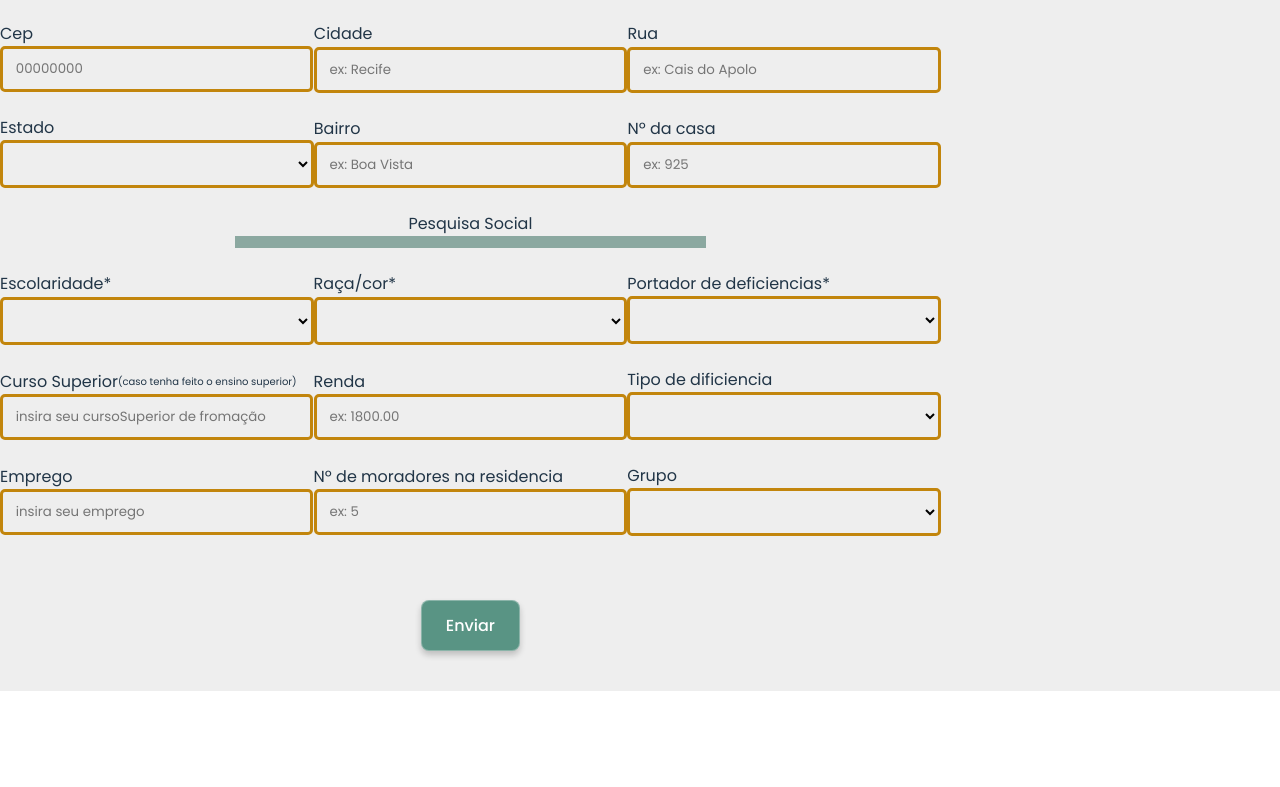
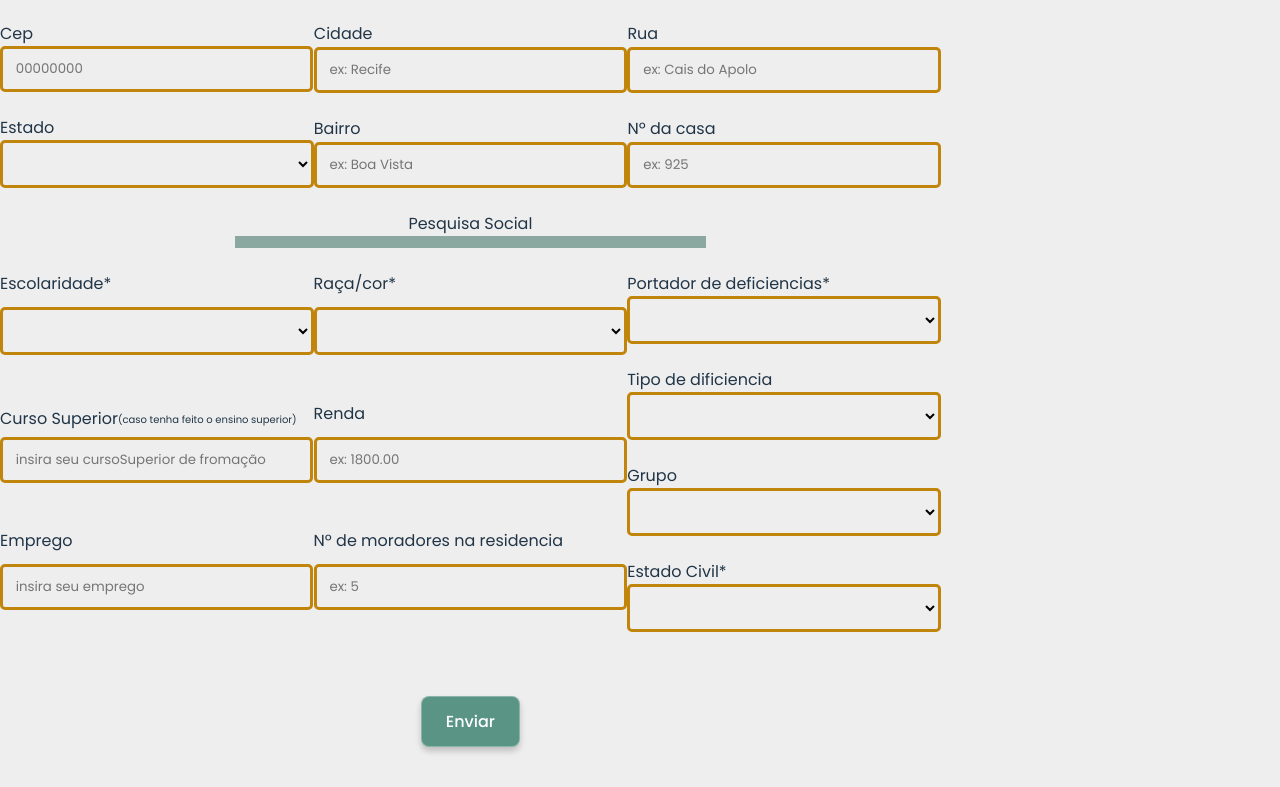
Before and after one commit to KarolynneFreire/projeto-start-ia, a React (Vite) app in the folder front/projetostartia/: page /start-projeto/cadastro in a window 1280 px wide. Shown: the part 614-1401 px from the top of the page. Before the commit the page ends 1305 px from the top, so only its background shows below. Built offline with nearby package versions, Linux system fonts and the light colour scheme; data requests are answered from the project's data file.

Commit message:
Cadastro Rotas

```diff
--- a/front/projetostartia/db.json
+++ b/front/projetostartia/db.json
@@ -113,5 +113,13 @@
     { "id": 19, "value": "trab-indust-banc", "descricao": "Trabalhadores industriais e bancários" },
     { "id": 20, "value": "trab-portuario", "descricao": "Trabalhadores portuários" },
     { "id": 21, "value": "outros", "descricao": "Outros" }
+  ],
+  "estadosCivil": [
+    { "id": 0, "value": "", "descricao": "" },
+    { "id": 1, "descricao": "Solteiro(a)" },
+    { "id": 2, "descricao": "Casado(a)" },
+    { "id": 3, "descricao": "Divorciado(a)" },
+    { "id": 4, "descricao": "Viúvo(a)" },
+    { "id": 5, "descricao": "Separado(a)" }
   ]
 }
--- a/front/projetostartia/src/assets/routes/Cadastro.jsx
+++ b/front/projetostartia/src/assets/routes/Cadastro.jsx
@@ -16,6 +16,7 @@ const Cadastro = () => {
     const [racaCor, setRacaCor] = useState([]);
     const [pcd, setPcd] = useState([]);
     const [deficiencias, setDeficiencias] = useState([]);
+    const [estadosCivil, setEstadosCivil] = useState([]);
     const [grupos, setGrupos] = useState([]);
     const [user, setUser] = useState({});
     const [nomeCompleto, setNomeCompleto] = useState('');
@@ -52,6 +53,22 @@ const Cadastro = () => {
     const handleCEPChange = (e) => {
         const newCEP = e.target.value.replace(/\D/g, '');
         setCep(newCEP);
+    };
+
+    const calcularFaixaEtaria = (dataNasc) => {
+        const idade = calcularIdade(dataNasc);
+
+        if (idade >= 0 && idade <= 11) {
+            return 'Infantil';
+        } else if (idade >= 12 && idade <= 17) {
+            return 'Adolescente';
+        } else if (idade >= 18 && idade <= 59) {
+            return 'Adulto';
+        } else if (idade >= 60) {
+            return 'Idoso';
+        } else {
+            return 'Faixa etária desconhecida';
+        }
     };
 
     const cidade = user.city
@@ -174,6 +191,19 @@ const Cadastro = () => {
         };
 
         fetchGrupos();
+    }, []);
+
+    useEffect(() => {
+        const fetchEstadosCivil = async () => {
+            try {
+                const response = await axios.get('http://localhost:4000/estadosCivil');
+                setEstadosCivil(response.data);
+            } catch (error) {
+                console.error('Error fetching estadosCivil:', error);
+            }
+        };
+
+        fetchEstadosCivil();
     }, []);
 
     const handleSubmit = async (e) => {
@@ -425,6 +455,14 @@ const Cadastro = () => {
                                 </option>
                             ))}
                         </select><br />
+                        <label htmlFor='estadoCivil'>Estado Civil*</label>
+                        <select name='estadoCivil' id='estadoCivil' className='Cadastro-inputs-select'>
+                            {estadosCivil.map((estado) => (
+                                <option key={estado.id} value={estado.id}>
+                                    {estado.descricao}
+                                </option>
+                            ))}
+                        </select><br />
                     </div>
                 </div>{/*Pesquisa social fim*/}
                 <div className='btn-enviar'>
```
